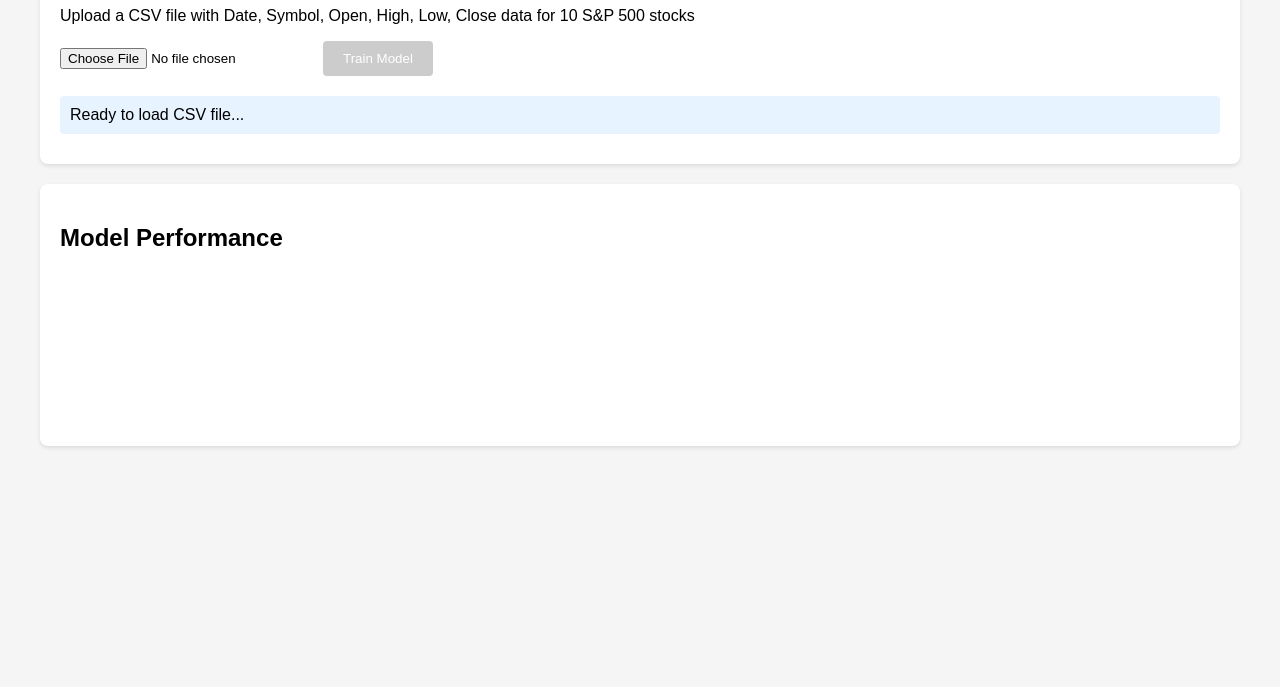
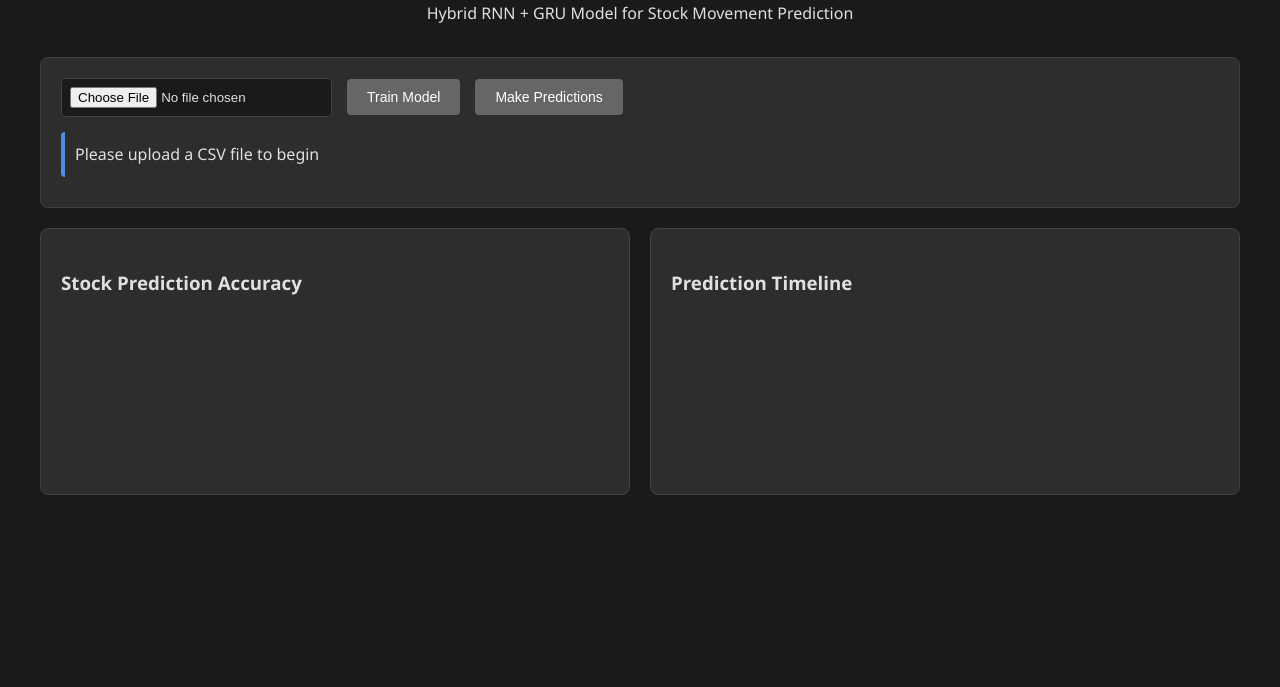
Before and after one commit to kheddine/NT-DL-CHAABAN, a plain HTML site: page WEEK5/index.html in a window 1280 px wide. Shown: the part 113-800 px from the top of the page. Drawn offline with nearby package versions, Linux system fonts and the light colour scheme.

Commit message:
Update index.html

```diff
--- a/WEEK5/index.html
+++ b/WEEK5/index.html
@@ -1,95 +1,165 @@
+<!-- index.html -->
 <!DOCTYPE html>
 <html lang="en">
 <head>
     <meta charset="UTF-8">
     <meta name="viewport" content="width=device-width, initial-scale=1.0">
     <title>Stock Prediction Demo</title>
-    <script src="https://cdn.jsdelivr.net/npm/@tensorflow/tfjs@latest"></script>
-    <script src="https://cdn.jsdelivr.net/npm/chart.js@latest"></script>
+    <script src="https://cdn.jsdelivr.net/npm/@tensorflow/tfjs@4.22.0/dist/tf.min.js"></script>
+    <script src="https://cdn.jsdelivr.net/npm/chart.js@4.4.1/dist/chart.umd.min.js"></script>
     <style>
+        :root {
+            --bg-color: #1a1a1a;
+            --text-color: #e0e0e0;
+            --accent-color: #4a90e2;
+            --card-bg: #2d2d2d;
+            --border-color: #404040;
+        }
+
         body {
-            font-family: Arial, sans-serif;
+            font-family: 'Segoe UI', Tahoma, Geneva, Verdana, sans-serif;
+            background-color: var(--bg-color);
+            color: var(--text-color);
+            margin: 0;
+            padding: 20px;
+            line-height: 1.6;
+        }
+
+        .container {
             max-width: 1200px;
             margin: 0 auto;
-            padding: 20px;
-            background-color: #f5f5f5;
         }
-        .container {
-            background: white;
+
+        .header {
+            text-align: center;
+            margin-bottom: 30px;
+        }
+
+        .controls {
+            background: var(--card-bg);
             padding: 20px;
             border-radius: 8px;
-            box-shadow: 0 2px 4px rgba(0,0,0,0.1);
             margin-bottom: 20px;
+            border: 1px solid var(--border-color);
         }
-        .controls {
+
+        .control-group {
             display: flex;
-            gap: 10px;
+            gap: 15px;
             align-items: center;
-            margin-bottom: 20px;
+            flex-wrap: wrap;
+            margin-bottom: 15px;
         }
+
         button {
-            padding: 10px 20px;
-            background-color: #007cba;
+            background: var(--accent-color);
             color: white;
             border: none;
+            padding: 10px 20px;
             border-radius: 4px;
             cursor: pointer;
+            font-size: 14px;
+            transition: background 0.3s;
         }
+
+        button:hover:not(:disabled) {
+            background: #357abd;
+        }
+
         button:disabled {
-            background-color: #ccc;
+            background: #666;
             cursor: not-allowed;
         }
-        .status {
+
+        input[type="file"] {
+            padding: 8px;
+            border: 1px solid var(--border-color);
+            border-radius: 4px;
+            background: var(--bg-color);
+            color: var(--text-color);
+        }
+
+        .progress-container {
+            margin: 15px 0;
+        }
+
+        progress {
+            width: 100%;
+            height: 20px;
+        }
+
+        #status {
             padding: 10px;
-            background-color: #e7f3ff;
+            background: var(--card-bg);
             border-radius: 4px;
+            border-left: 4px solid var(--accent-color);
             margin: 10px 0;
         }
-        .charts {
+
+        .charts-grid {
             display: grid;
             grid-template-columns: 1fr 1fr;
             gap: 20px;
+            margin-top: 20px;
         }
+
         @media (max-width: 768px) {
-            .charts {
+            .charts-grid {
                 grid-template-columns: 1fr;
             }
         }
+
+        .chart-container {
+            background: var(--card-bg);
+            padding: 20px;
+            border-radius: 8px;
+            border: 1px solid var(--border-color);
+        }
+
         canvas {
             max-width: 100%;
+        }
+
+        .hidden {
+            display: none;
         }
     </style>
 </head>
 <body>
     <div class="container">
-        <h1>Stock Prediction Demo</h1>
-        <p>Upload a CSV file with Date, Symbol, Open, High, Low, Close data for 10 S&P 500 stocks</p>
+        <div class="header">
+            <h1>Stock Prediction Demo</h1>
+            <p>Hybrid RNN + GRU Model for Stock Movement Prediction</p>
+        </div>
 
         <div class="controls">
-            <input type="file" id="csvFile" accept=".csv">
-            <button id="trainBtn" disabled>Train Model</button>
+            <div class="control-group">
+                <input type="file" id="csvFile" accept=".csv">
+                <button id="trainBtn" disabled>Train Model</button>
+                <button id="predictBtn" disabled>Make Predictions</button>
+            </div>
+
+            <div class="progress-container">
+                <progress id="trainingProgress" value="0" max="100" class="hidden"></progress>
+            </div>
+
+            <div id="status">Please upload a CSV file to begin</div>
         </div>
 
-        <div id="status" class="status">Ready to load CSV file...</div>
-    </div>
-
-    <div class="container">
-        <h2>Model Performance</h2>
-        <div class="charts">
-            <div>
+        <div class="charts-grid">
+            <div class="chart-container">
+                <h3>Stock Prediction Accuracy</h3>
                 <canvas id="accuracyChart"></canvas>
             </div>
-            <div>
+            <div class="chart-container">
+                <h3>Prediction Timeline</h3>
                 <canvas id="timelineChart"></canvas>
             </div>
         </div>
     </div>
 
-    <script type="module">
-        import { StockPredictionApp } from './app.js';
-        document.addEventListener('DOMContentLoaded', () => {
-            window.stockApp = new StockPredictionApp();
-        });
-    </script>
+    <script type="module" src="./data-loader.js"></script>
+    <script type="module" src="./rnn_gru.js"></script>
+    <script type="module" src="./app.js"></script>
 </body>
 </html>
```
